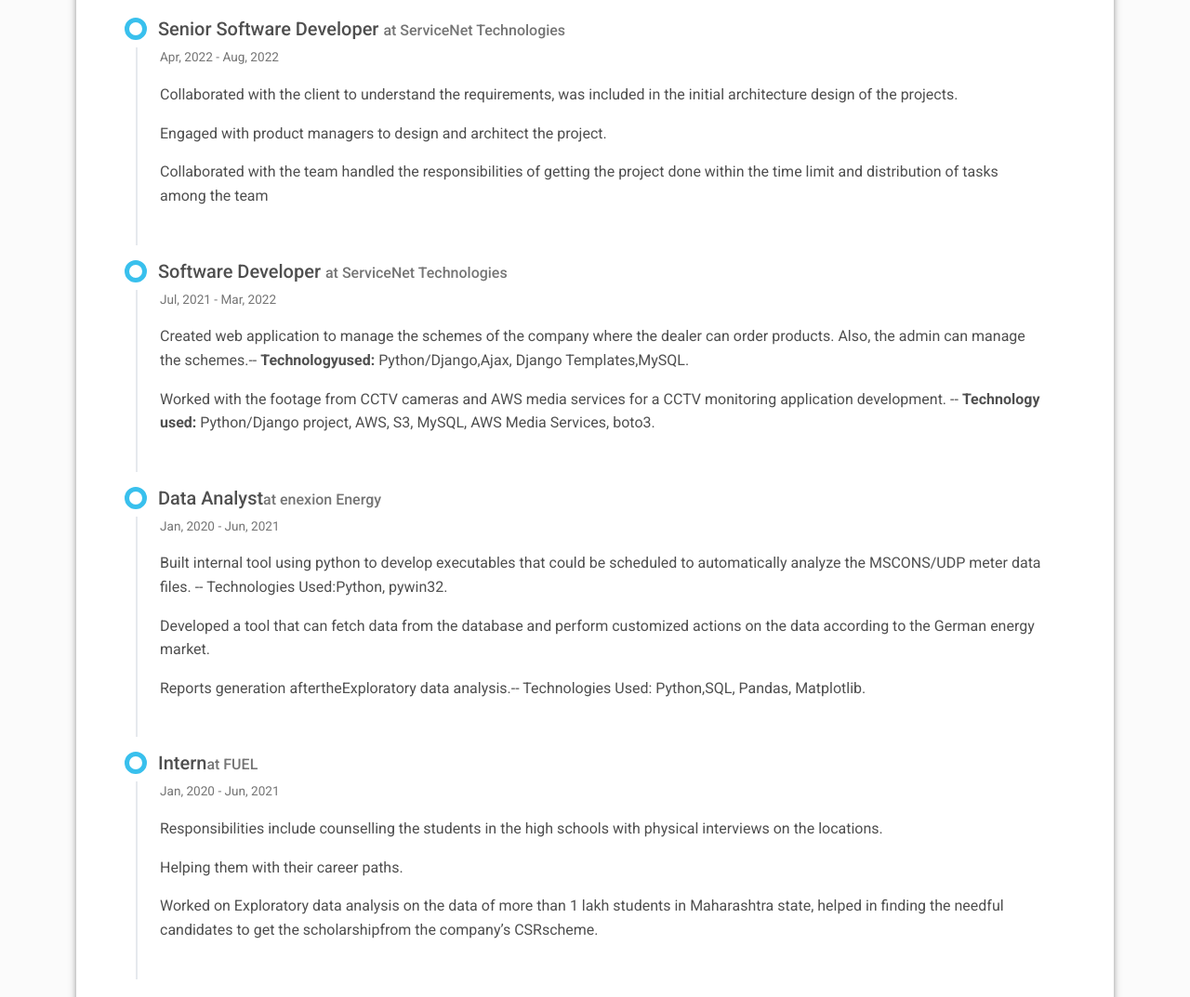
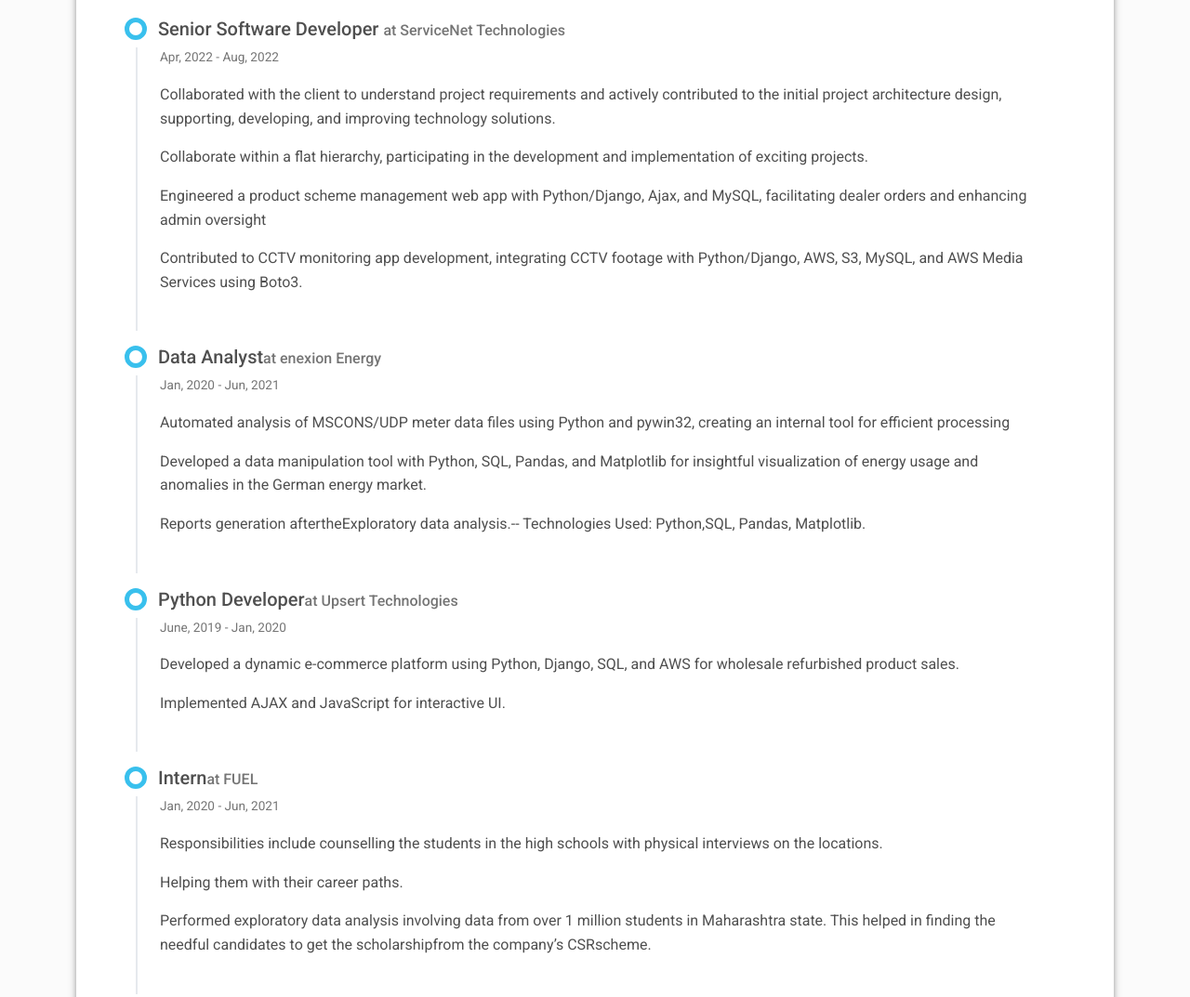
Before and after one commit to pratikbhor95/myprofile, a plain HTML site: page index.html in a window 1280 px wide. Shown: the part 1730-2803 px from the top of the page at 93% size. Drawn offline with nearby package versions, Linux system fonts and the light colour scheme.

Commit message:
Update index.html

```diff
--- a/index.html
+++ b/index.html
@@ -199,39 +199,40 @@
           </div>
           <div class="timeline-body px-4 pb-4">
             <div class="text-muted text-small mb-3">Apr, 2022 - Aug, 2022</div>
-            <div><p>Collaborated with the client to understand the requirements, was included in the initial architecture
-              design of the projects.</p>
-              <p>Engaged with product managers to design and architect the project.</p>
-              <p>Collaborated with the team handled the responsibilities of getting the project done within the time
-              limit and distribution of tasks among the team</p></div>
+            <div><p>Collaborated with the client to understand project requirements and actively contributed to the
+initial project architecture design, supporting, developing, and improving technology solutions.</p>
+              <p>Collaborate within a flat hierarchy, participating in the development and implementation of
+exciting projects.</p>
+              <p>Engineered a product scheme management web app with Python/Django, Ajax, and MySQL,
+facilitating dealer orders and enhancing admin oversight</p>
+            <p>Contributed to CCTV monitoring app development, integrating CCTV footage with
+Python/Django, AWS, S3, MySQL, and AWS Media Services using Boto3.</p>
+            </div>
           </div>
         </div>
         <div class="timeline-card timeline-card-info" data-aos="fade-in" data-aos-delay="200">
-          <div class="timeline-head px-4 pt-3">
-            <div class="h5">Software Developer <span class="text-muted h6">at ServiceNet Technologies</span></div>
-          </div>
-          <div class="timeline-body px-4 pb-4">
-            <div class="text-muted text-small mb-3">Jul, 2021 - Mar, 2022</div>
-            <div><p>Created web application to manage the schemes of the company where the dealer can order products.
-              Also, the admin can manage the schemes.-- <strong>Technologyused:</strong> Python/Django,Ajax, Django
-              Templates,MySQL.</p>
-              <p>Worked with the footage from CCTV cameras and AWS media services for a CCTV monitoring
-              application development. -- <strong>Technology used:</strong> Python/Django project, AWS, S3, MySQL, AWS Media
-              Services, boto3.</div></p>
-          </div>
-        </div>
-        <div class="timeline-card timeline-card-info" data-aos="fade-in" data-aos-delay="400">
           <div class="timeline-head px-4 pt-3">
             <div class="h5">Data Analyst<span class="text-muted h6">at enexion Energy</span></div>
           </div>
           <div class="timeline-body px-4 pb-4">
             <div class="text-muted text-small mb-3">Jan, 2020 - Jun, 2021</div>
-            <div><p>Built internal tool using python to develop executables that could be scheduled to automatically
-              analyze the MSCONS/UDP meter data files. -- Technologies Used:Python, pywin32.</p>
-              <p>Developed a tool that can fetch data from the database and perform customized actions on the data
-              according to the German energy market.</p>
+            <div><p>Automated analysis of MSCONS/UDP meter data files using Python and pywin32, creating an
+internal tool for efficient processing</p>
+              <p>Developed a data manipulation tool with Python, SQL, Pandas, and Matplotlib for insightful
+visualization of energy usage and anomalies in the German energy market.</p>
               <p>Reports generation aftertheExploratory data analysis.-- Technologies Used: Python,SQL,
               Pandas, Matplotlib.</p></div>
+          </div>
+        </div>
+        <div class="timeline-card timeline-card-info" data-aos="fade-in" data-aos-delay="400">
+          <div class="timeline-head px-4 pt-3">
+            <div class="h5">Python Developer<span class="text-muted h6">at Upsert Technologies</span></div>
+          </div>
+          <div class="timeline-body px-4 pb-4">
+            <div class="text-muted text-small mb-3">June, 2019 - Jan, 2020</div>
+            <div><p>Developed a dynamic e-commerce platform using Python, Django, SQL, and AWS for wholesale
+              refurbished product sales.</p>
+              <p>Implemented AJAX and JavaScript for interactive UI.</p></div>
           </div>
         </div>
         <div class="timeline-card timeline-card-info" data-aos="fade-in" data-aos-delay="600">
@@ -243,8 +244,8 @@
             <div><p>Responsibilities include counselling the students in the high schools with physical interviews on the
               locations.</p>
               <p>Helping them with their career paths.</p>
-              <p>Worked on Exploratory data analysis on the data of more than 1 lakh students in Maharashtra state,
-              helped in finding the needful candidates to get the scholarshipfrom the company’s CSRscheme.</p>
+              <p>Performed exploratory data analysis involving data from over 1 million students in Maharashtra
+                state. This helped in finding the needful candidates to get the scholarshipfrom the company’s CSRscheme.</p>
               </div>
           </div>
         </div>
```
